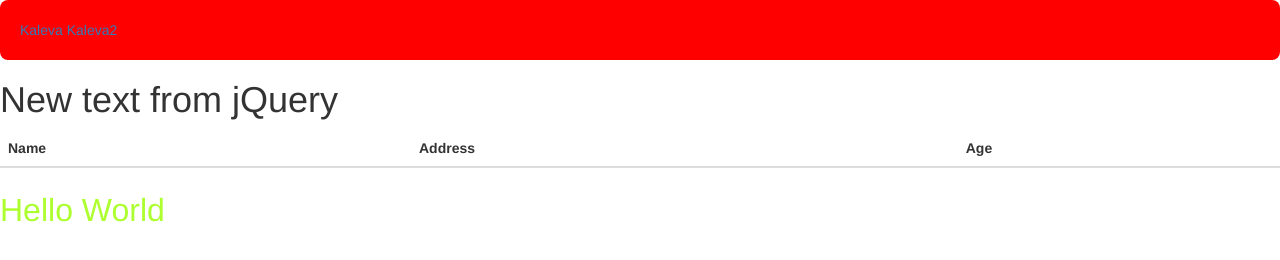
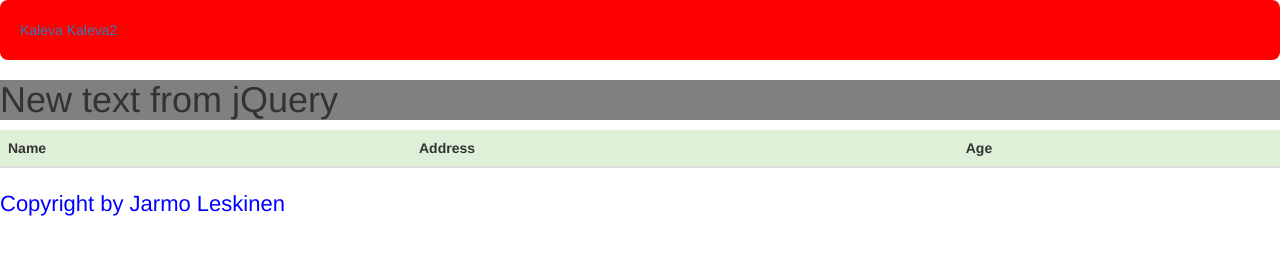
Before and after one commit to jaleskinen/HTML5View, a plain HTML site: page views/index.html in a window 1280 px wide. Drawn offline with Linux system fonts and the light colour scheme.

Commit message:
28-10-2015. Jarmo Leskinen.Bootstrap Updates added.

```diff
--- a/controllers/scripts.js
+++ b/controllers/scripts.js
@@ -7,11 +7,11 @@ $(document).ready(function () {
     console.log("jquery onload triggered");
     //$("nav").css("background-color","lightblue");
     //$("footer").css("background-color", "darkblue");
-    //$("[class]").css("background-color", "grey");
+    $("[class]").css("background-color", "grey");
     $("#head").css("background-color", "red").css("padding", "20px").css("border-radius", "8px");
 
     $(".about").html("New text from jQuery"); //Add new text.
-    $("[data-dummy]").html("<p>Hello World</p>"); //Muuttaa data-dummy elementin tekstin
+    //$("[data-dummy]").html("<p>Hello World</p>"); //Muuttaa data-dummy elementin tekstin
 
     var setting =  {
 
--- a/css/styles.css
+++ b/css/styles.css
@@ -1,7 +1,7 @@
 /*use element selector to select all p elements for this style*/
 p{
-    color: greenyellow;
-    font-size: 32px;
+    color: blue;
+    font-size: 22px;
 }
 
 div{
--- a/views/index.html
+++ b/views/index.html
@@ -22,7 +22,7 @@
                 <h1 class="about">About</h1>
                 <table class="table">
                     <thead>
-                        <tr>
+                        <tr class="success">
                             <th>Name</th>
                             <th>Address</th>
                             <th>Age</th>
```
